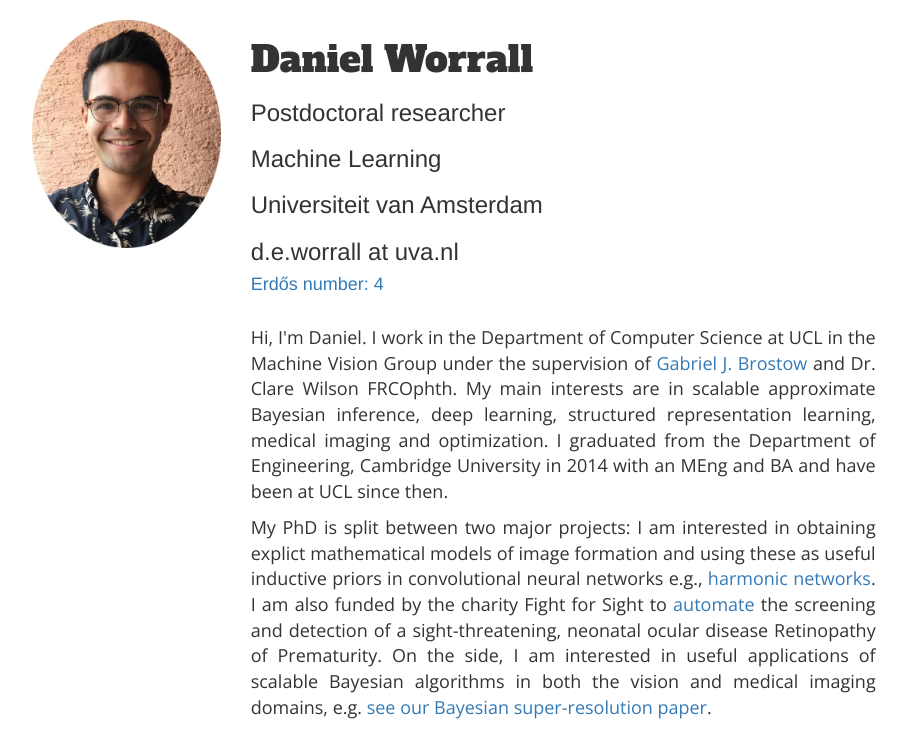
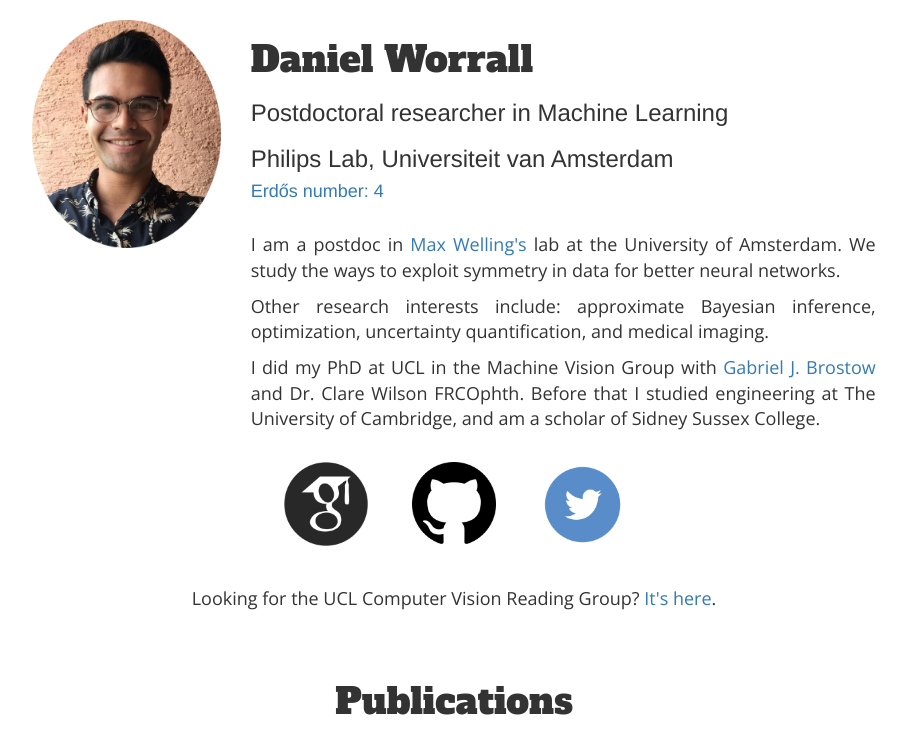
Before and after one commit to danielewworrall/website, a plain HTML site: page index.html in a window 1280 px wide. Shown: the top 748 px of the page, without its empty margins (186-1094 px from the left). Drawn offline with nearby package versions, Linux system fonts and the light colour scheme.

Commit message:
New hello

```diff
--- a/index.html
+++ b/index.html
@@ -17,35 +17,27 @@
 
     <div id="abstract" class="col-md-6">
       <h1>Daniel Worrall</h1>
-      <h3>Postdoctoral researcher</h3>
-      <h3>Machine Learning</h3>
-      <h3>Universiteit van Amsterdam</h3>
-      <h3>d.e.worrall at uva.nl </h3>
+      <h3>Postdoctoral researcher in Machine Learning</h3>
+      <h3>Philips Lab, Universiteit van Amsterdam</h3>
       <h4><a href="https://www.csauthors.net/distance/paul-erdos/daniel-e-worrall">Erd&#337s number: 4</a></h4>
       <br>
-      <p align="justify">Hi, I'm Daniel. I
-      work in the Department of Computer Science at UCL in the Machine Vision
-      Group under the supervision of <a
-      href='http://www0.cs.ucl.ac.uk/staff/g.brostow/' title='Dr. Gabriel J.
-      Brostow'>Gabriel J. Brostow</a> and Dr. Clare Wilson FRCOphth. My main
-      interests are in scalable approximate Bayesian inference, deep learning,
-      structured representation learning, medical imaging and optimization. I
-      graduated from the Department of Engineering, Cambridge University in
-      2014 with an MEng and BA and have been at UCL since then.</p>
-
-      <p align="justify">My PhD is split between two major projects: I am
-      interested in obtaining explict mathematical models of image formation
-      and using these as useful inductive priors in convolutional neural
-      networks e.g., <a href="03_harmonic_networks/index.html">harmonic networks</a>.
-      I am also funded by the charity Fight for Sight to <a
-      href="02_rop_detection/index.html">automate</a> the screening and detection
-      of a sight-threatening, neonatal ocular disease Retinopathy of
-      Prematurity. On the side, I am interested in useful applications of
-      scalable Bayesian algorithms in both the vision and medical imaging
-      domains, e.g. <a href="04_bayesian_superresolution/index.html">see our Bayesian
-      super-resolution paper</a>.
+      <p align="justify">
+        I am a postdoc in <a href="https://staff.fnwi.uva.nl/m.welling/">Max Welling's</a>
+        lab at the University of Amsterdam. We study the ways to exploit
+        symmetry in data for better neural networks.
       </p>
 
+      <p align="justify">
+        Other research interests include: approximate Bayesian inference,
+        optimization, uncertainty quantification, and medical imaging.
+      </p>
+
+      <p align="justify">
+        I did my PhD at UCL in the Machine Vision Group with <a href='http://www0.cs.ucl.ac.uk/staff/g.brostow/' title='Dr. Gabriel J.
+        Brostow'>Gabriel J. Brostow</a> and Dr. Clare Wilson FRCOphth. Before that
+        I studied engineering at The University of Cambridge, and am a scholar of
+        Sidney Sussex College.
+      </p>
     </div>
   </div>
 
```
